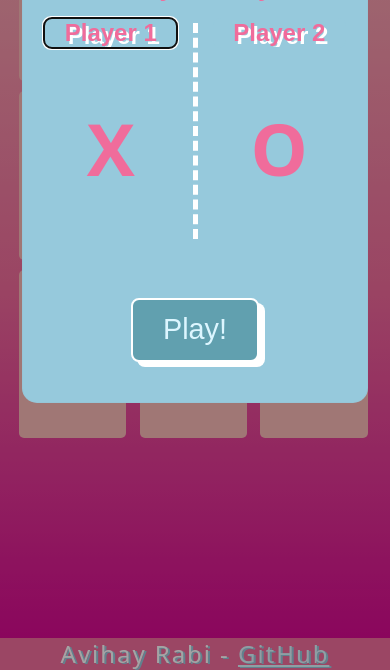
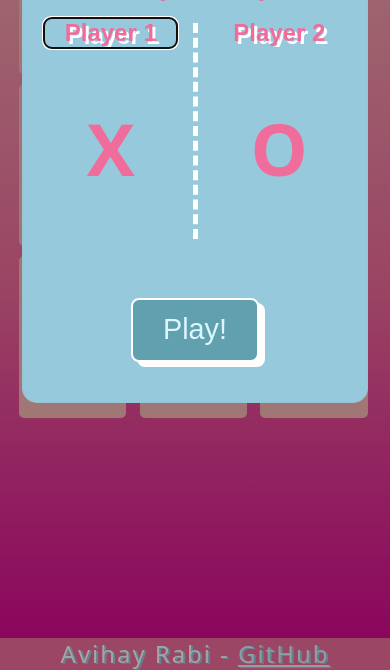
Before and after one commit to AvihayR/TicTacToe, a plain HTML site: page index.html in a window 390 px wide. Shown: the part 174-844 px from the top of the page. Drawn offline with Linux system fonts and the light colour scheme.

Commit message:
Remove height of gameboard cards to be handled by flex property

```diff
--- a/style.css
+++ b/style.css
@@ -84,7 +84,7 @@ main{
 
 .card-container{
     display: grid;
-    height: max(60vh,100%);
+    height: 60vh;
     width: max(23%,22rem);
     grid-template-columns: repeat(3,1fr);
     gap: 10px;
@@ -92,7 +92,6 @@ main{
 
 .card{
     width: 100%;
-    height: 10rem;
     display: flex;
     flex: 1;
     font-size: 4.5rem;
@@ -306,7 +305,6 @@ media queries:
 
     .card{
         width: 97%;
-        height: 20vh;
     }
 
     .modal>.modal-content{
```
